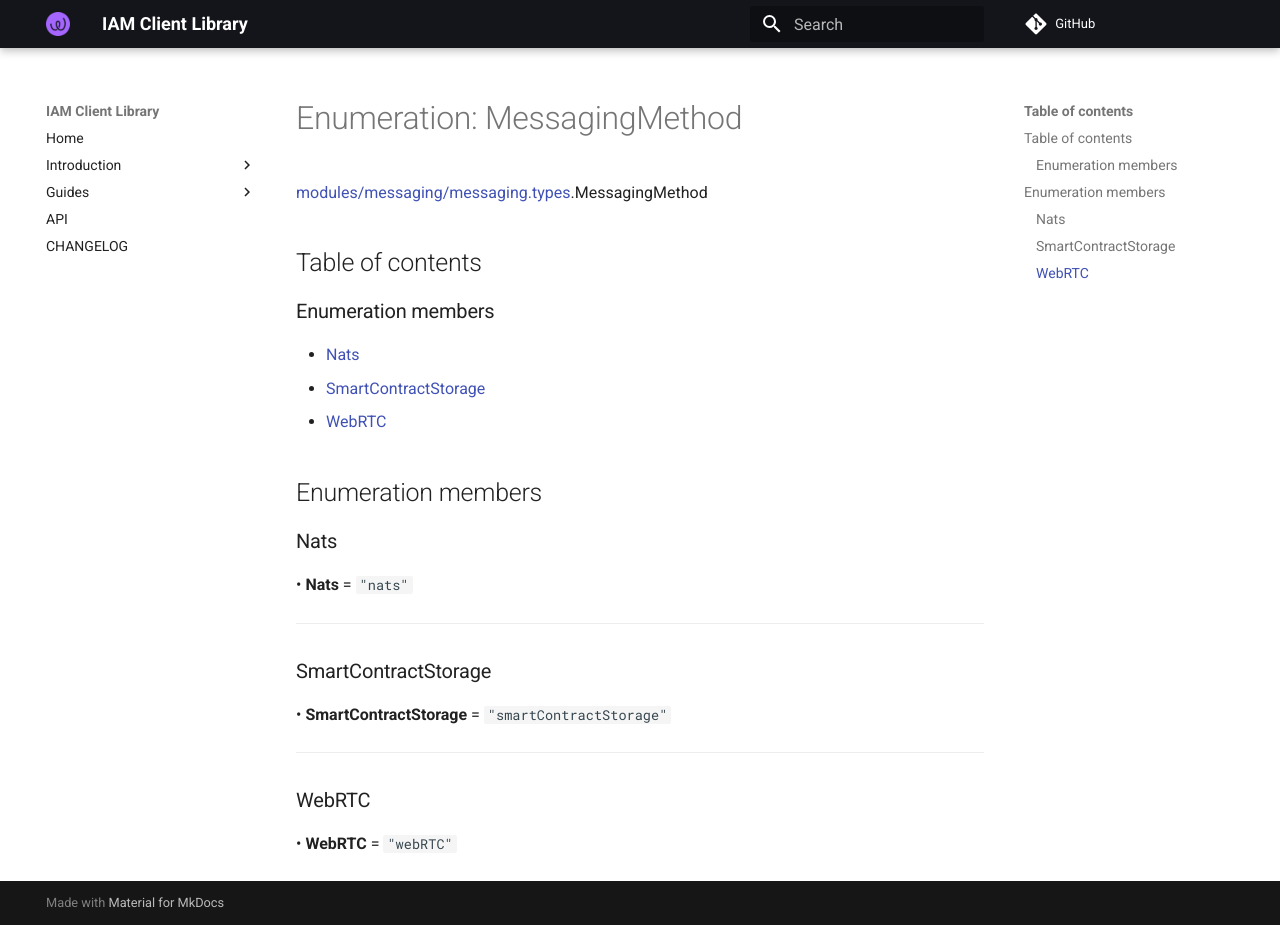
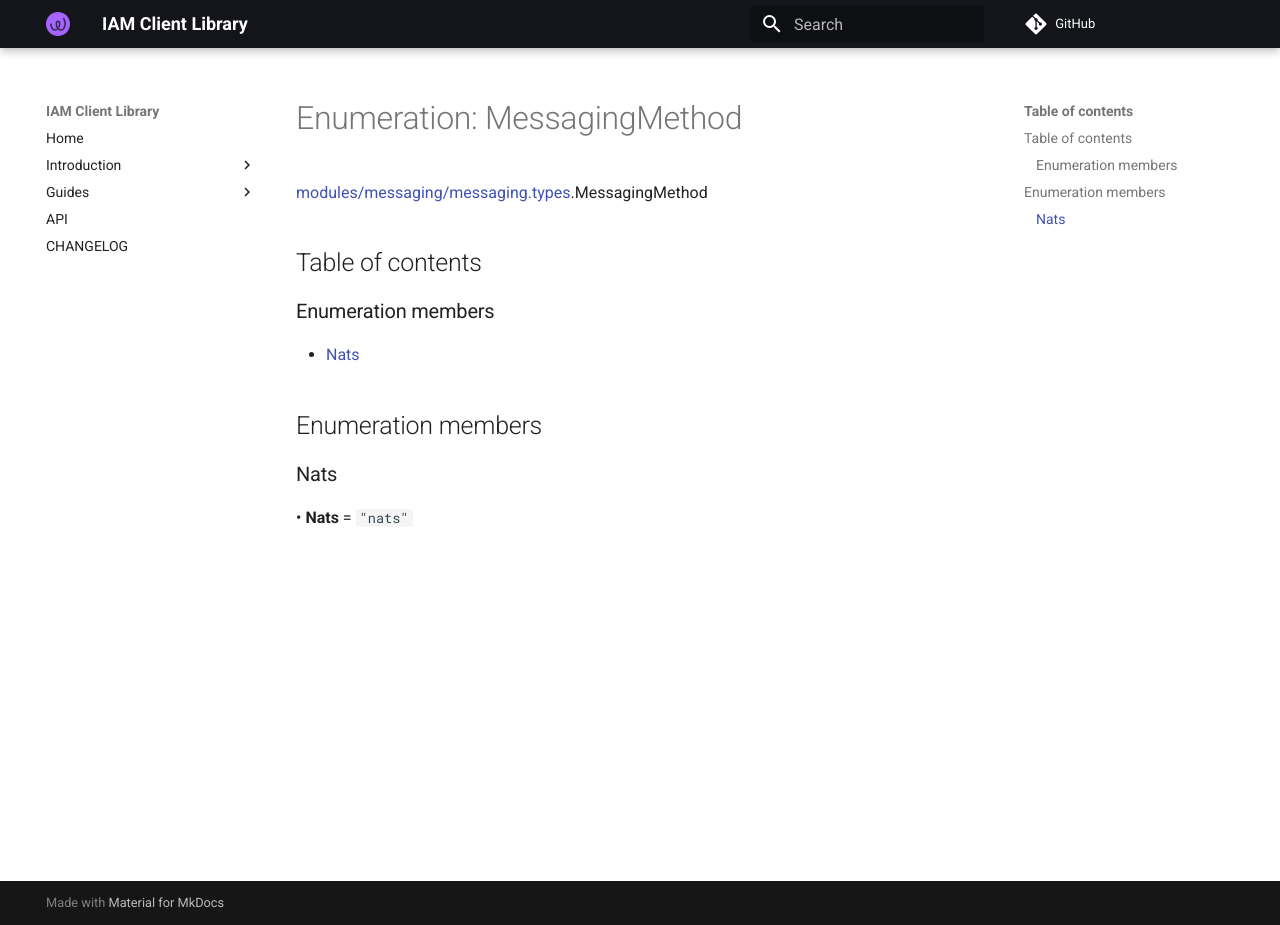
Before and after one commit to energywebfoundation/iam-client-lib, an MkDocs documentation site: the page built from docs/api/enums/modules_messaging_messaging_types.MessagingMethod.md, in a window 1280 px wide and 925 px high. Built offline with MkDocs 1.6.1 and Material for MkDocs 9.7.7, drawn with Linux system fonts in a browser that asks for light colours; comment, search, counter and statistics services are not loaded.

```diff
--- a/docs/api/enums/modules_messaging_messaging_types.MessagingMethod.md
+++ b/docs/api/enums/modules_messaging_messaging_types.MessagingMethod.md
@@ -7,23 +7,9 @@
 ### Enumeration members
 
 - [Nats](modules_messaging_messaging_types.MessagingMethod.md#nats)
-- [SmartContractStorage](modules_messaging_messaging_types.MessagingMethod.md#smartcontractstorage)
-- [WebRTC](modules_messaging_messaging_types.MessagingMethod.md#webrtc)
 
 ## Enumeration members
 
 ### Nats
 
 • **Nats** = `"nats"`
-
-___
-
-### SmartContractStorage
-
-• **SmartContractStorage** = `"smartContractStorage"`
-
-___
-
-### WebRTC
-
-• **WebRTC** = `"webRTC"`
```
Also changed, not shown: docs/api/interfaces/config_messaging_config.MessagingConfig.md (+1 -1 lines), 2 other files.
